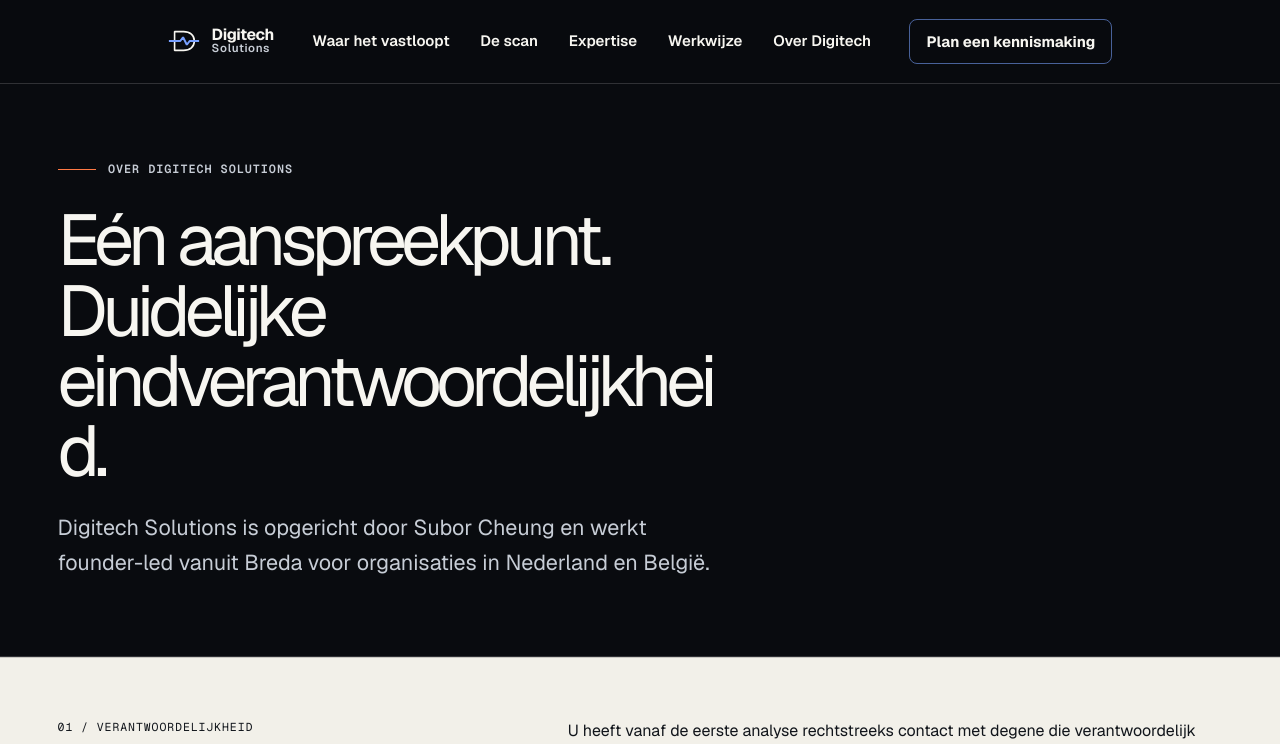
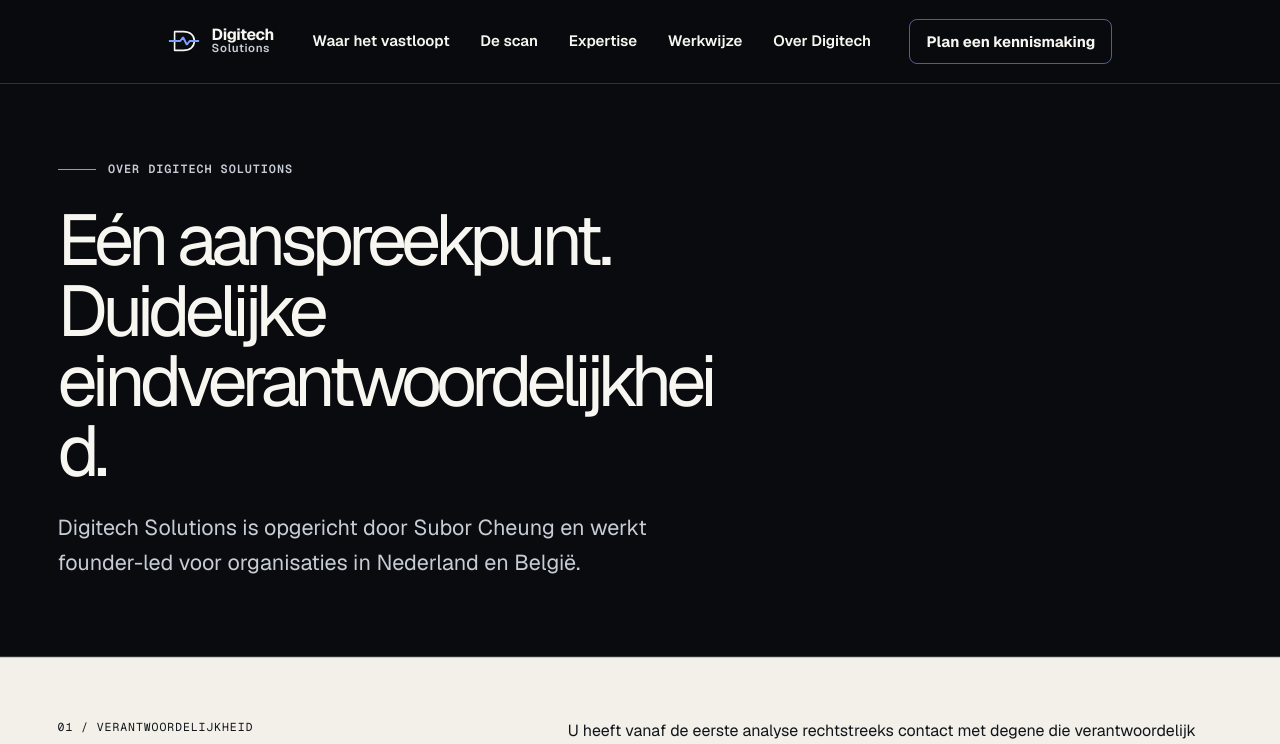
Before and after one commit to Subor-zz/digitechsolutions_v2, a Next.js app: page /over in a window 1280 px wide. Shown: the top 744 px of the page. Built offline with nearby package versions, Linux system fonts and the light colour scheme.

Commit message:
Remove unapproved legal and location claims

```diff
--- a/app/over/page.tsx
+++ b/app/over/page.tsx
@@ -58,7 +58,7 @@
           <div className="container">
             <p className="section-kicker section-kicker--light">Over Digitech Solutions</p>
             <h1>Eén aanspreekpunt. Duidelijke eindverantwoordelijkheid.</h1>
-            <p>Digitech Solutions is opgericht door Subor Cheung en werkt founder-led vanuit Breda voor organisaties in Nederland en België.</p>
+            <p>Digitech Solutions is opgericht door Subor Cheung en werkt founder-led voor organisaties in Nederland en België.</p>
           </div>
         </header>
 
--- a/app/page.tsx
+++ b/app/page.tsx
@@ -31,7 +31,6 @@
   "@type": "Organization",
   "@id": "https://digitechsolutions.nl/#organization",
   name: "Digitech Solutions",
-  legalName: "Digitech Solutions",
   url: "https://digitechsolutions.nl/",
   logo: "https://digitechsolutions.nl/icon.png",
   email: "subor@digitechsolutions.nl",
```
